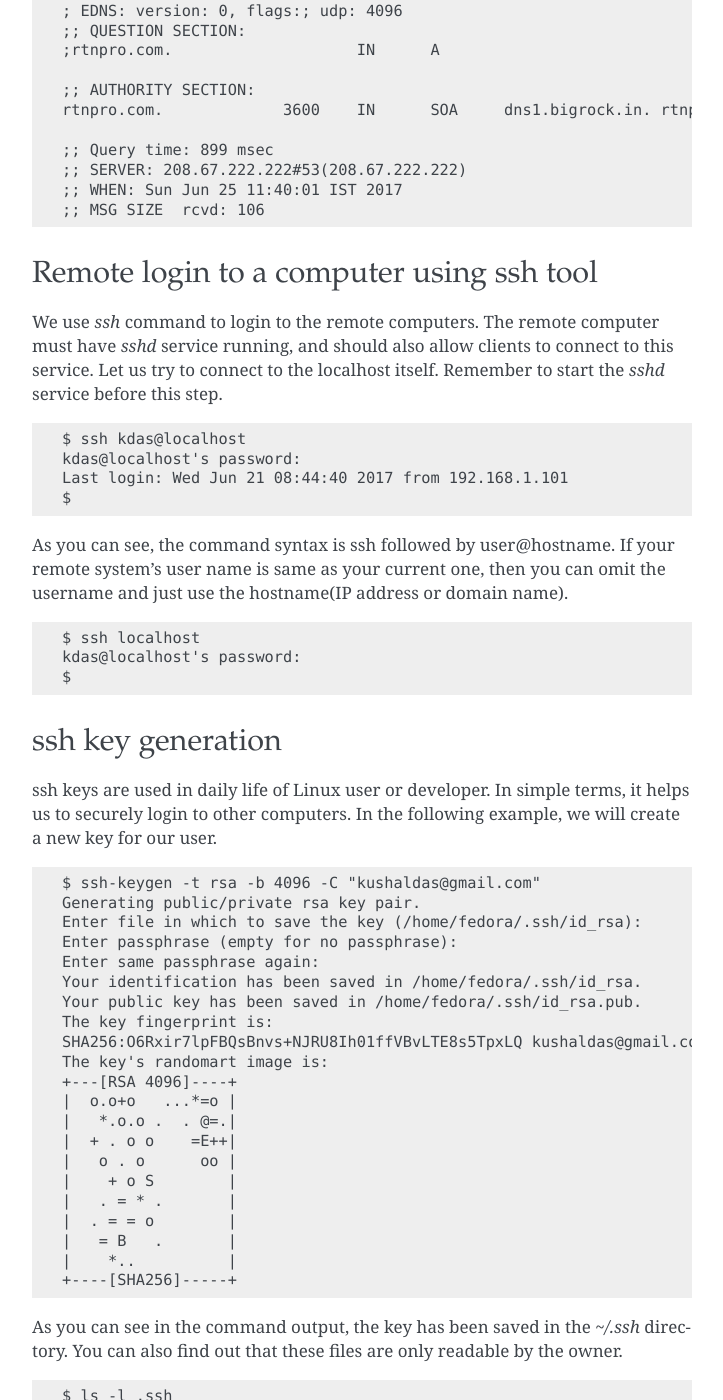
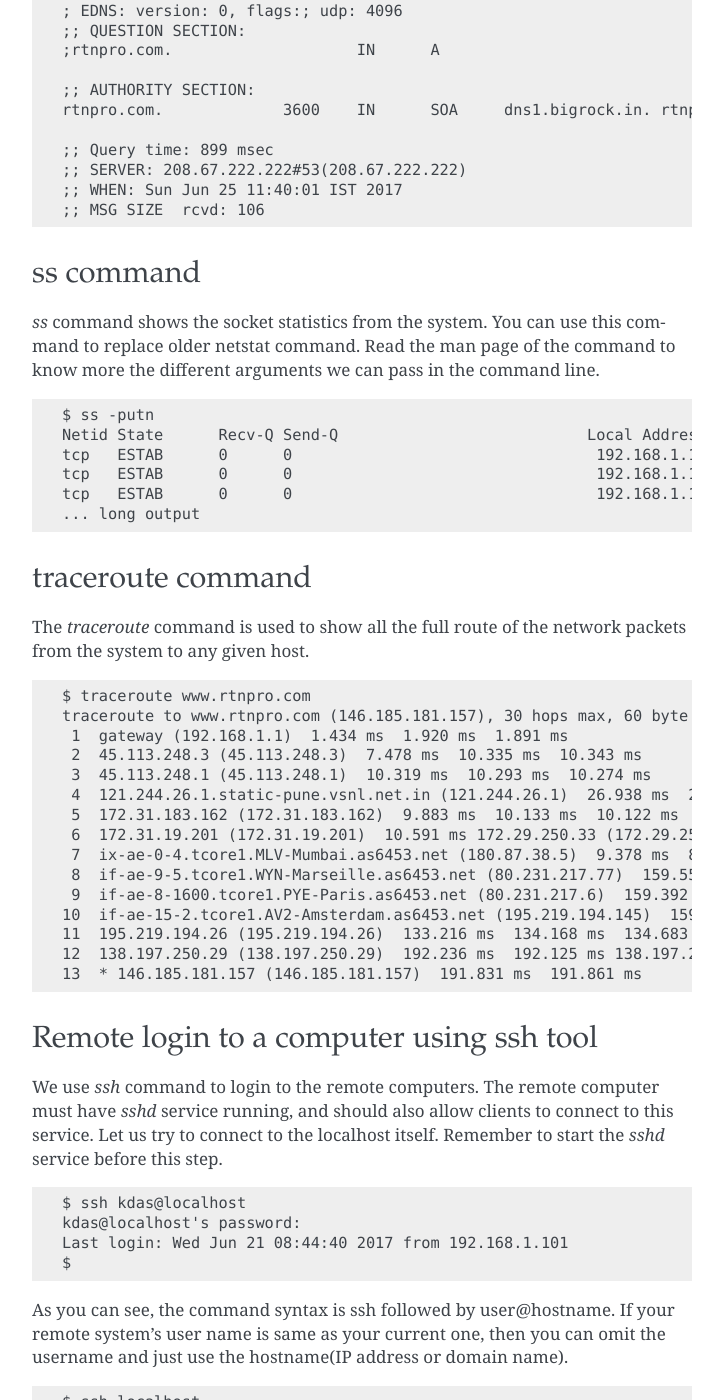
Before and after one commit to kushaldas/lym, a Sphinx documentation site: the page built from docs/networking.md, in a window 1280 px wide and 1400 px high, scrolled down 2306 px. Shown: the whole window, without its empty margins (388-1111 px from the left). Built offline with Sphinx 7.4.7, drawn with Linux system fonts in a browser that asks for light colours; a script that is not in the unit is left out; some of the changed text lies outside the part shown.

Commit message:
Adds ss and traceroute command

````diff
--- a/docs/networking.md
+++ b/docs/networking.md
@@ -124,6 +124,46 @@ rtnpro.com.		3600	IN	SOA	dns1.bigrock.in. rtnpro.gmail.com. 2017021401 7200 7200
 ```
 
 ```eval_rst
+.. index:: ss
+```
+### ss command
+
+*ss* command shows the socket statistics from the system. You can use this command to replace older netstat command. Read the man page of
+the command to know more the different arguments we can pass in the command line.
+
+```
+$ ss -putn
+Netid State      Recv-Q Send-Q                           Local Address:Port                                          Peer Address:Port
+tcp   ESTAB      0      0                                 192.168.1.101:51496                                       162.125.34.129:443                 users:(("dropbox",pid=28797,fd=80))
+tcp   ESTAB      0      0                                 192.168.1.101:47864                                       74.125.200.189:443                 users:(("chrome",pid=22112,fd=385))
+tcp   ESTAB      0      0                                 192.168.1.101:59524                                      209.132.184.117:22                  users:(("ssh",pid=26621,fd=3))
+... long output
+```
+
+### traceroute command
+
+The *traceroute* command is used to show all the full route of the network packets  from the system to any given host.
+
+```
+$ traceroute www.rtnpro.com
+traceroute to www.rtnpro.com (146.185.181.157), 30 hops max, 60 byte packets
+ 1  gateway (192.168.1.1)  1.434 ms  1.920 ms  1.891 ms
+ 2  45.113.248.3 (45.113.248.3)  7.478 ms  10.335 ms  10.343 ms
+ 3  45.113.248.1 (45.113.248.1)  10.319 ms  10.293 ms  10.274 ms
+ 4  121.244.26.1.static-pune.vsnl.net.in (121.244.26.1)  26.938 ms  26.608 ms  27.165 ms
+ 5  172.31.183.162 (172.31.183.162)  9.883 ms  10.133 ms  10.122 ms
+ 6  172.31.19.201 (172.31.19.201)  10.591 ms 172.29.250.33 (172.29.250.33)  6.894 ms 172.31.19.201 (172.31.19.201)  8.203 ms
+ 7  ix-ae-0-4.tcore1.MLV-Mumbai.as6453.net (180.87.38.5)  9.378 ms  8.886 ms  9.240 ms
+ 8  if-ae-9-5.tcore1.WYN-Marseille.as6453.net (80.231.217.77)  159.550 ms if-ae-5-2.tcore1.WYN-Marseille.as6453.net (180.87.38.126)  159.614 ms if-ae-9-5.tcore1.WYN-Marseille.as6453.net (80.231.217.77)  159.506 ms
+ 9  if-ae-8-1600.tcore1.PYE-Paris.as6453.net (80.231.217.6)  159.392 ms  159.474 ms  159.405 ms
+10  if-ae-15-2.tcore1.AV2-Amsterdam.as6453.net (195.219.194.145)  159.327 ms  158.355 ms  122.520 ms
+11  195.219.194.26 (195.219.194.26)  133.216 ms  134.168 ms  134.683 ms
+12  138.197.250.29 (138.197.250.29)  192.236 ms  192.125 ms 138.197.250.23 (138.197.250.23)  192.083 ms
+13  * 146.185.181.157 (146.185.181.157)  191.831 ms  191.861 ms
+```
+
+
+```eval_rst
 .. index:: ssh
 ```
 ### Remote login to a computer using ssh tool
````
